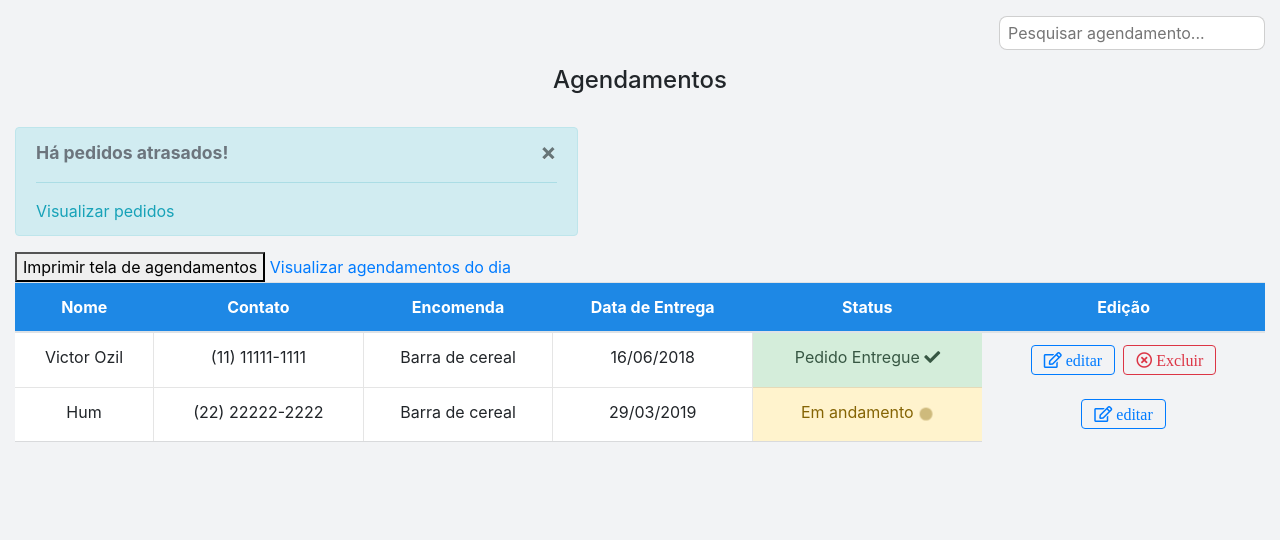
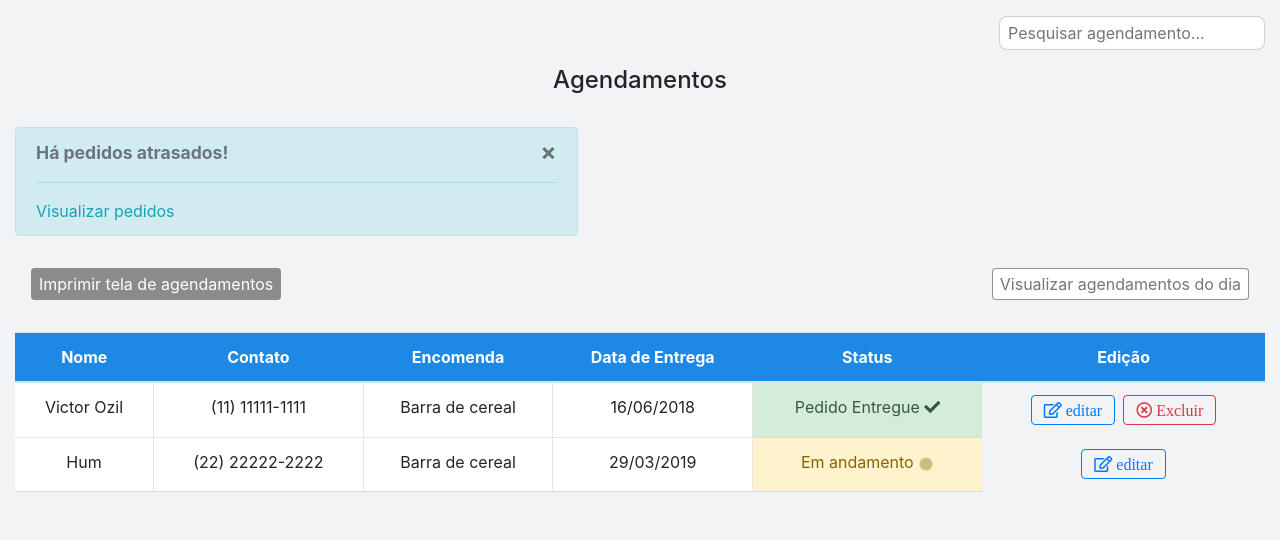
Before and after one commit to Gustavo-Leonart/project-ifpr, a PHP site: page /agendamento.php in a window 1280 px wide. Shown: the part 76-616 px from the top of the page. Run offline with PHP 8.4, Linux system fonts and the light colour scheme; a user stored in the database is signed in; data comes from the database, SQL or seed files in the repository; some libraries are stand-ins or nearby versions.

Commit message:
Add files via upload

```diff
--- a/projeto-ifpr/software/css/agendamento.css
+++ b/projeto-ifpr/software/css/agendamento.css
@@ -64,6 +64,28 @@ td a.btn + a.btn{
 	transition: all ease-in-out .2s;
 	border-color: #BDBDBD;
 }
+.imp__container{
+	display: flex;
+	justify-content: space-between;
+	align-items: center;
+	margin: 32px 16px;
+}
+.imp__container .btn__imp{
+	border: none;
+	background-color: rgba(0, 0, 0, 0.43);
+	color: #ffffff;
+	padding: 4px 8px;
+	border-radius: 4px;
+}
+.imp__container .btn__atual{
+	border: 1px solid rgba(0, 0, 0, 0.43);
+	background-color: #ffffff;
+	color: rgba(0, 0, 0, 0.54);
+	padding: 3px 7px;
+	border-radius: 4px;
+	text-decoration: none !important;
+}
+
 @media screen and (min-width: 600px) and (max-width: 959px){
 	.table-responsive{
 		margin: 32px 8px;
```
